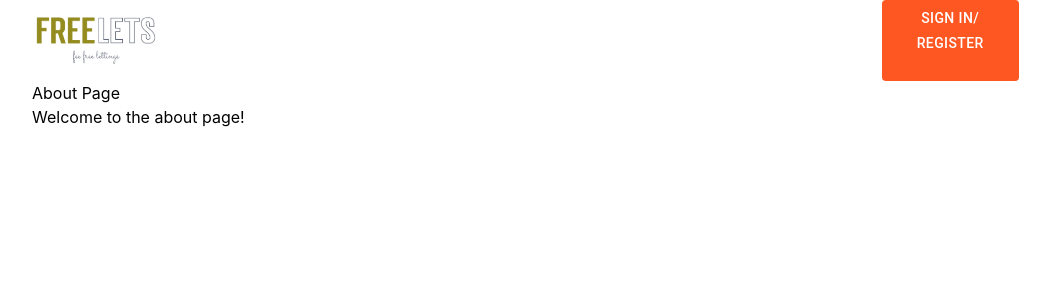
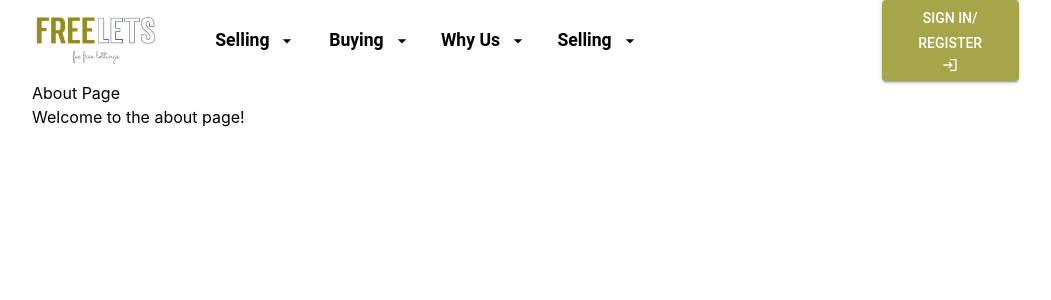
Before and after one commit to nahoma123/front-end-real-estate, a React (Create React App) app: page /about in a window 1280 px wide. Shown: the top 300 px of the page, without its empty margins (32-1083 px from the left). Built offline with nearby package versions, Linux system fonts and the light colour scheme.

Commit message:
sign in/ register menu changed

```diff
--- a/package.json
+++ b/package.json
@@ -5,6 +5,7 @@
   "dependencies": {
     "@emotion/react": "^11.11.1",
     "@emotion/styled": "^11.11.0",
+    "@mui/icons-material": "^5.14.13",
     "@mui/material": "^5.14.11",
     "@testing-library/jest-dom": "^5.17.0",
     "@testing-library/react": "^13.4.0",
--- a/src/App.tsx
+++ b/src/App.tsx
@@ -1,3 +1,4 @@
+import { createTheme, ThemeProvider } from "@mui/material";
 import React from "react";
 import { BrowserRouter, Route, Routes } from "react-router-dom";
 // import { HomePage } from './pages/HomePage/HomePage';
@@ -21,8 +22,28 @@ function About() {
   );
 }
 
+const theme = createTheme({
+  palette: {
+    primary: {
+      main: '#948c1e',
+    },
+    secondary: {
+      main: '#ff8800',
+    },
+    text: {
+      primary: '#333',
+    },
+  },
+  typography: {
+    fontFamily: 'Roboto, Arial, sans-serif', // Set your custom font family
+    // ... other typography options
+  },
+  // ... other theme options
+}); // Create your theme instance
+
 function App(): JSX.Element {
   return (
+    <ThemeProvider theme={theme}>
     <MainLayout>
       <BrowserRouter>
         <Routes>
@@ -31,6 +52,7 @@ function App(): JSX.Element {
         </Routes>
       </BrowserRouter>
     </MainLayout>
+    </ThemeProvider>
   );
 }
 
--- a/src/components/presentational/header/Header.tsx
+++ b/src/components/presentational/header/Header.tsx
@@ -1,7 +1,9 @@
 import React from "react";
 import { AppBar, Toolbar, Button, Grid, styled } from "@mui/material";
 import LogoImg from "../logo/image";
-import LoginIcon from "@mui/material/Icon";
+import LoginIcon from "@mui/icons-material/Login";
+import HeaderMenu from "../header_menu/header_menu";
+import MegaMenu from "../header_menu/sample_menu";
 const StyledAppBar = styled(AppBar)({
   backgroundColor: "#fff",
   color: "#fff",
@@ -19,10 +21,11 @@ const StyledAppBar = styled(AppBar)({
 
 const StyledSellButton = styled(Button)`
   && {
-    background-color: #ff5722;
+    background-color: #a5a54a;
+
     color: #fff;
     &:hover {
-      background-color: #e64a19;
+      background-color: #948c1e;
     }
   }
 `;
@@ -38,12 +41,47 @@ const Header: React.FC = () => {
             <LogoImg />
           </Grid>
           <StyledGrid container direction="row" md={8} sm={8}>
-            <Grid md={10}></Grid>
+            <Grid container md={10}>
+              <Grid
+                md={2}
+                justifyContent="center"
+                alignItems="center"
+                container
+              >
+                <HeaderMenu label="Selling" menuItems={<MegaMenu />} />
+              </Grid>
+              <Grid
+                md={2}
+                justifyContent="center"
+                alignItems="center"
+                container
+              >
+                <HeaderMenu label="Buying" menuItems={<MegaMenu />} />
+              </Grid>
+
+              <Grid
+                md={2}
+                justifyContent="center"
+                alignItems="center"
+                container
+              >
+                <HeaderMenu label="Why Us" menuItems={<MegaMenu />} />
+              </Grid>
+
+              <Grid
+                md={2}
+                justifyContent="center"
+                alignItems="center"
+                container
+              >
+                <HeaderMenu label="Selling" menuItems={<MegaMenu />} />
+              </Grid>
+            </Grid>
             <Grid md={2} justifyContent="center" alignItems="center" container>
-              <StyledSellButton>
-                <Grid container>
+              <StyledSellButton variant="contained">
+                <Grid justifyContent="center" alignItems="center" container>
                   Sign In/ Register
-                  <LoginIcon fontSize="small" />
+                  <LoginIcon fontSize="small" sx={{ padding: "2px" }} />
                 </Grid>
               </StyledSellButton>
             </Grid>
--- /dev/null
+++ b/src/components/presentational/header_menu/header_menu.tsx
@@ -0,0 +1,90 @@
+import React, { useState, ReactNode } from "react";
+import Button from "@mui/material/Button";
+import { styled, Typography } from "@mui/material";
+import ArrowDropDownIcon from "@mui/icons-material/ArrowDropDown";
+import MenuContent from "./menu_content";
+
+const StyledDropdownText = styled(Typography)(({ theme }) => ({
+  backgroundColor: "white",
+  fontWeight: "bold",
+  "&:hover": {
+    backgroundColor: "white",
+    color: "#948c1e",
+  },
+  textTransform: "capitalize",
+  color: "black",
+  fontSize: "1.1rem",
+  "& .MuiButton-label": {
+    fontWeight: 1000,
+  },
+}));
+
+const StyledDropdown = styled(Button)(({ theme }) => ({
+  backgroundColor: "white",
+  "&:hover": {
+    backgroundColor: "white",
+    color: "#948c1e",
+  },
+  "&:onClick": {
+    backgroundColor: "white",
+  },
+}));
+
+interface HeaderMenuProps {
+  label: string;
+  menuItems: ReactNode;
+}
+
+const HeaderMenu: React.FC<HeaderMenuProps> = ({ label, menuItems }) => {
+  const [anchorEl, setAnchorEl] = useState<HTMLElement | null>(null);
+  const [isOpen, setIsOpen] = useState(false);
+
+  const handleClick = (event: React.MouseEvent<HTMLButtonElement>) => {
+    if (isOpen) {
+      // Close the current menu if it's already open
+      setAnchorEl(null);
+      setIsOpen(false);
+    } else {
+      // Open the menu
+      setAnchorEl(event.currentTarget);
+      setIsOpen(true);
+    }
+  };
+
+  const handleClose = () => {
+    setAnchorEl(null);
+    setIsOpen(false);
+  };
+
+  return (
+    <div>
+      <StyledDropdown
+        id="fade-button"
+        aria-controls={isOpen ? "fade-menu" : undefined}
+        aria-haspopup="true"
+        aria-expanded={isOpen ? "true" : undefined}
+        onMouseOver={handleClick}
+        sx={{ color: "white" }}
+        endIcon={
+          <ArrowDropDownIcon sx={{ color: isOpen ? "#948c1e" : "black" }} />
+        }
+      >
+        <StyledDropdownText
+          variant="button"
+          display="block"
+          sx={{ color: isOpen ? "#948c1e" : "black" }}
+        >
+          {label}
+        </StyledDropdownText>
+      </StyledDropdown>
+      <MenuContent
+        anchorEl={anchorEl}
+        open={isOpen}
+        onClose={handleClose}
+        menuItems={menuItems}
+      />
+    </div>
+  );
+};
+
+export default HeaderMenu;
--- /dev/null
+++ b/src/components/presentational/header_menu/menu_content.tsx
@@ -0,0 +1,43 @@
+import React, { ReactNode } from "react";
+import Menu from "@mui/material/Menu";
+import Fade from "@mui/material/Fade";
+
+interface MenuContentProps {
+  anchorEl: HTMLElement | null;
+  open: boolean;
+  onClose: () => void;
+  menuItems: ReactNode;
+}
+
+const MenuContent: React.FC<MenuContentProps> = ({
+  anchorEl,
+  open,
+  onClose,
+  menuItems,
+}) => {
+  return (
+    <Menu
+      id="fade-menu"
+      MenuListProps={{
+        "aria-labelledby": "fade-button",
+      }}
+      anchorEl={anchorEl}
+      open={open}
+      onClose={onClose}
+      TransitionComponent={Fade}
+      marginThreshold={0}
+      PaperProps={{
+          style: {
+               width: "50%",
+               maxWidth: "100%",
+               left: 0,
+               right: 0,
+             }
+           }}
+       >
+      {menuItems}
+    </Menu>
+  );
+};
+
+export default MenuContent;
--- /dev/null
+++ b/src/components/presentational/header_menu/sample_menu.tsx
@@ -0,0 +1,31 @@
+import React from "react";
+import { styled } from "@mui/material";
+import Grid from "@mui/material/Grid";
+import Box from "@mui/material/Box";
+import Typography from "@mui/material/Typography";
+
+const StyledMegaMenu = styled(Box)(({ theme }) => ({
+  backgroundColor: "white",
+  padding: theme.spacing(2),
+  width: "900px",
+  height: "500px",
+}));
+
+const MegaMenu: React.FC = () => {
+  return (
+    <StyledMegaMenu>
+      <Grid container spacing={2}>
+        <Grid item xs={3}>
+          <Typography variant="h6">Category 1</Typography>
+          <ul>
+          </ul>
+        </Grid>
+        <Grid item xs={9}>
+
+        </Grid>
+      </Grid>
+    </StyledMegaMenu>
+  );
+};
+
+export default MegaMenu;
--- /dev/null
+++ b/src/styles/color.tsx
@@ -0,0 +1,4 @@
+const primaryColor = "#948c1e"
+export {
+    primaryColor
+}
```
Also changed, not shown: 1 other file (tests, documents, lock files or other folders).
